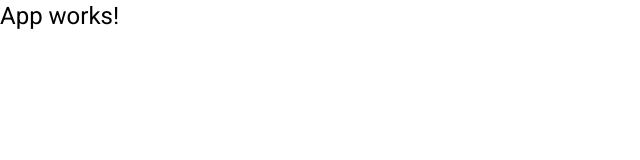
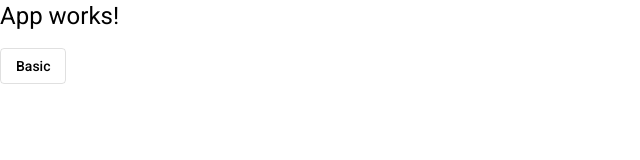
Before and after one commit to jonathan-beskow/helpdesk-front, an Angular app: page / in a window 1280 px wide. Shown: the top 160 px of the page, without its empty margins (0-640 px from the left). Built offline with nearby package versions, Linux system fonts and the light colour scheme.

Commit message:
imports adc

```diff
--- a/src/app/app.component.html
+++ b/src/app/app.component.html
@@ -1 +1,4 @@
 <h1>App works!</h1>
+<div class="example-button-row">
+    <button mat-stroked-button>Basic</button>
+ </div>
```
Also changed, not shown: src/app/app.module.ts (+36 -1 lines).
